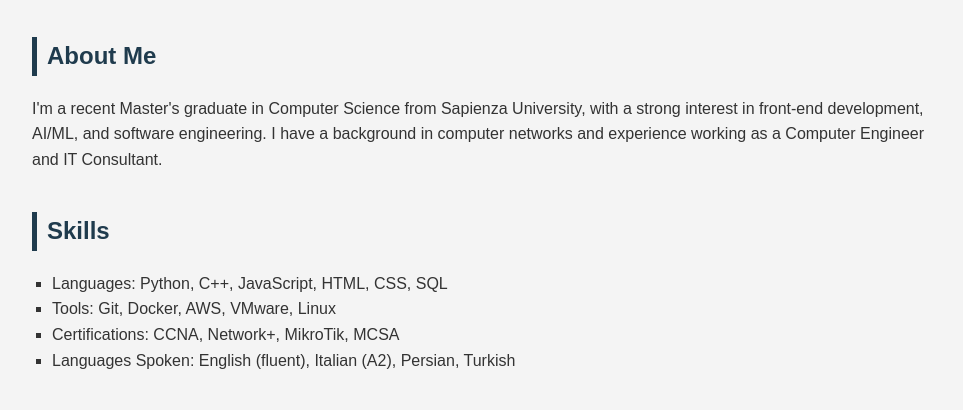
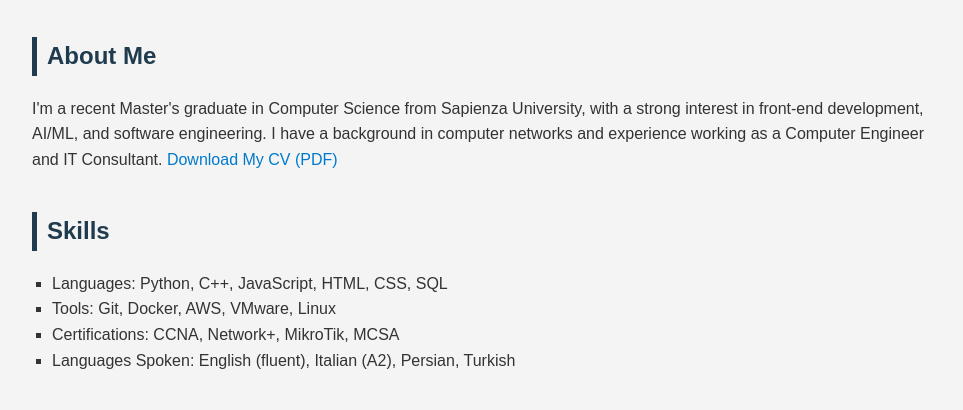
Before and after one commit to FoaadFakour/portfolio-website, a plain HTML site: page index.html in a window 1280 px wide. Shown: the part 337-747 px from the top of the page, without its empty margins (158-1121 px from the left). Drawn offline with Linux system fonts and the light colour scheme.

Commit message:
Add CV download link

```diff
--- a/index.html
+++ b/index.html
@@ -28,6 +28,8 @@
     <h2>About Me</h2>
     <p>
       I'm a recent Master's graduate in Computer Science from Sapienza University, with a strong interest in front-end development, AI/ML, and software engineering. I have a background in computer networks and experience working as a Computer Engineer and IT Consultant.
+<a href="Foad_Asl_Fakour_CV.pdf" download class="btn btn-primary">Download My CV (PDF)</a>
+
     </p>
   </section>
 
```
